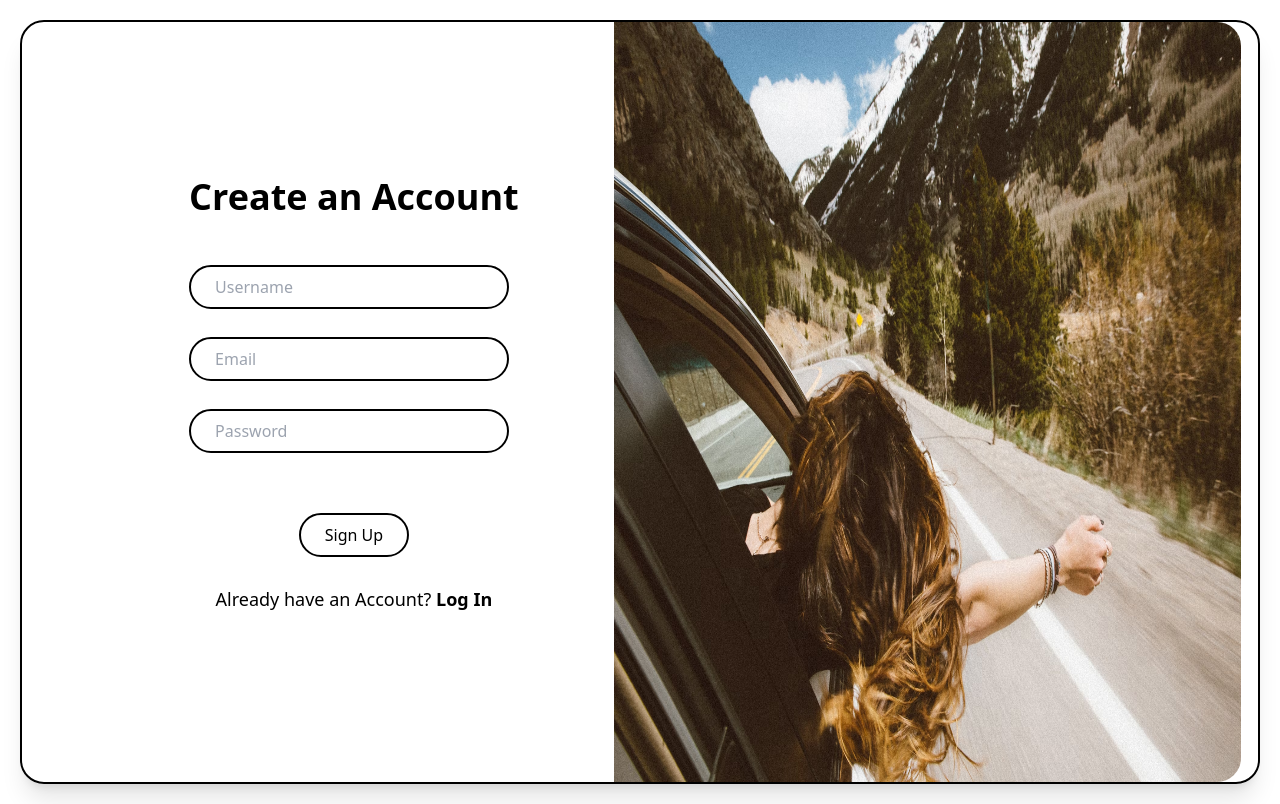
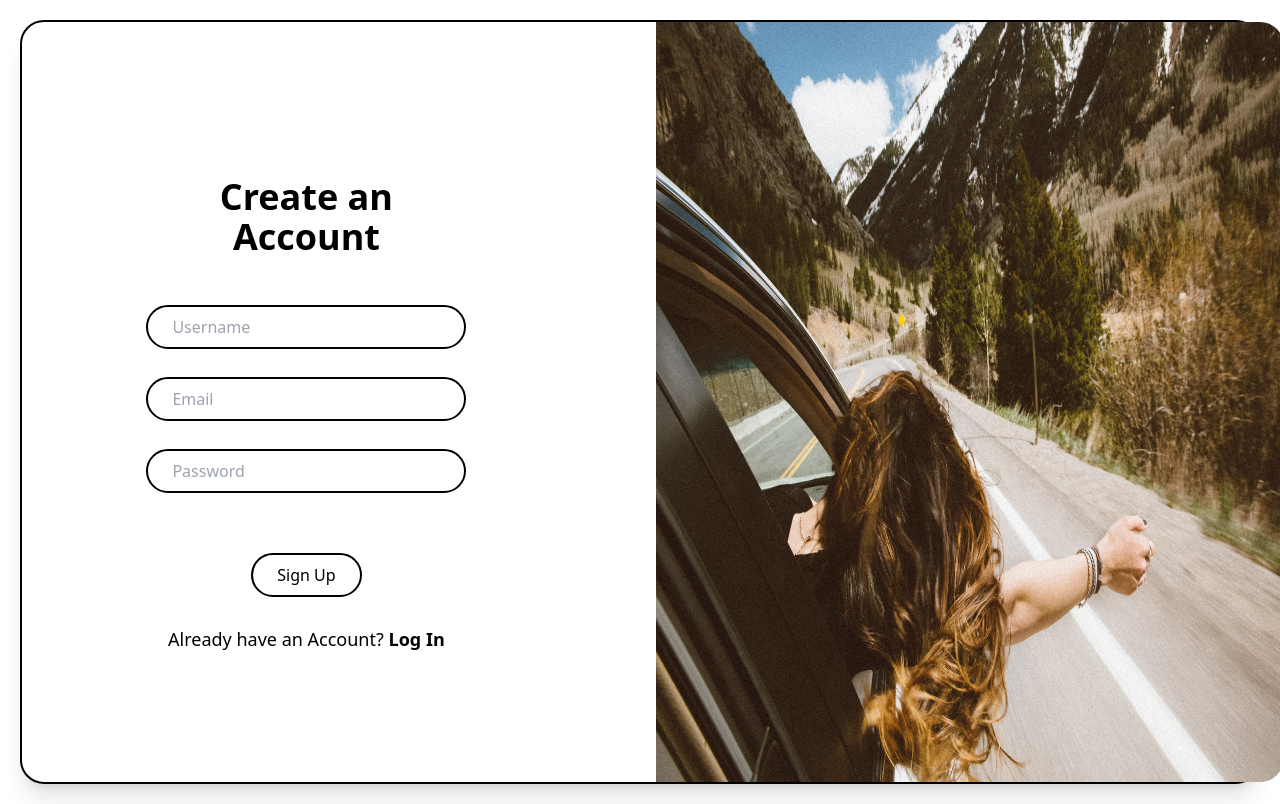
Before and after one commit to swiks12/Car-Rental-fe, a React (Vite) app: page /signup in a window 1280 px wide. Built offline with nearby package versions, Linux system fonts and the light colour scheme.

Commit message:
someforntend design adjustements

```diff
--- a/src/pagesAdmin/Login.jsx
+++ b/src/pagesAdmin/Login.jsx
@@ -8,12 +8,12 @@ const Login = () => {
   return (
     <div className="m-5 rounded-3xl border-black border-2 shadow-xl ">
 
-      <div className="flex gap-[95px] place-content-center mr-[75px]">
-      <img src={loginCar} alt="login car" className="h-[95vh] w-[60vw] rounded-l-3xl" />
+      <div className="flex gap-[120px] place-content-center ">
+      <img src={loginCar} alt="login car" className="h-[95vh] w-[55.5vw] rounded-l-3xl" />
         <form className="flex flex-col gap-7 mt-[200px]  ">
-        <p className="text-4xl font-extrabold text-center mb-5">
-        Login
-      </p>
+            <p className="text-4xl font-extrabold text-center mb-5">
+            Login
+          </p>
           <input
             type="text"
             placeholder="Email"
--- a/src/pagesAdmin/SignUp.jsx
+++ b/src/pagesAdmin/SignUp.jsx
@@ -45,7 +45,7 @@ const SignUp = () => {
 }
   return (
     <div className="m-5 rounded-3xl border-black border-2 shadow-xl ">
-      <div className="flex gap-[95px] place-content-center ml-[150px]">
+      <div className="flex gap-[190px] place-content-center ml-[150px]">
         <form className="flex flex-col gap-7 mt-[155px] " onSubmit={handleSubmit}>
           <p className="text-4xl font-extrabold text-center mb-5">
             Create an Account
```
